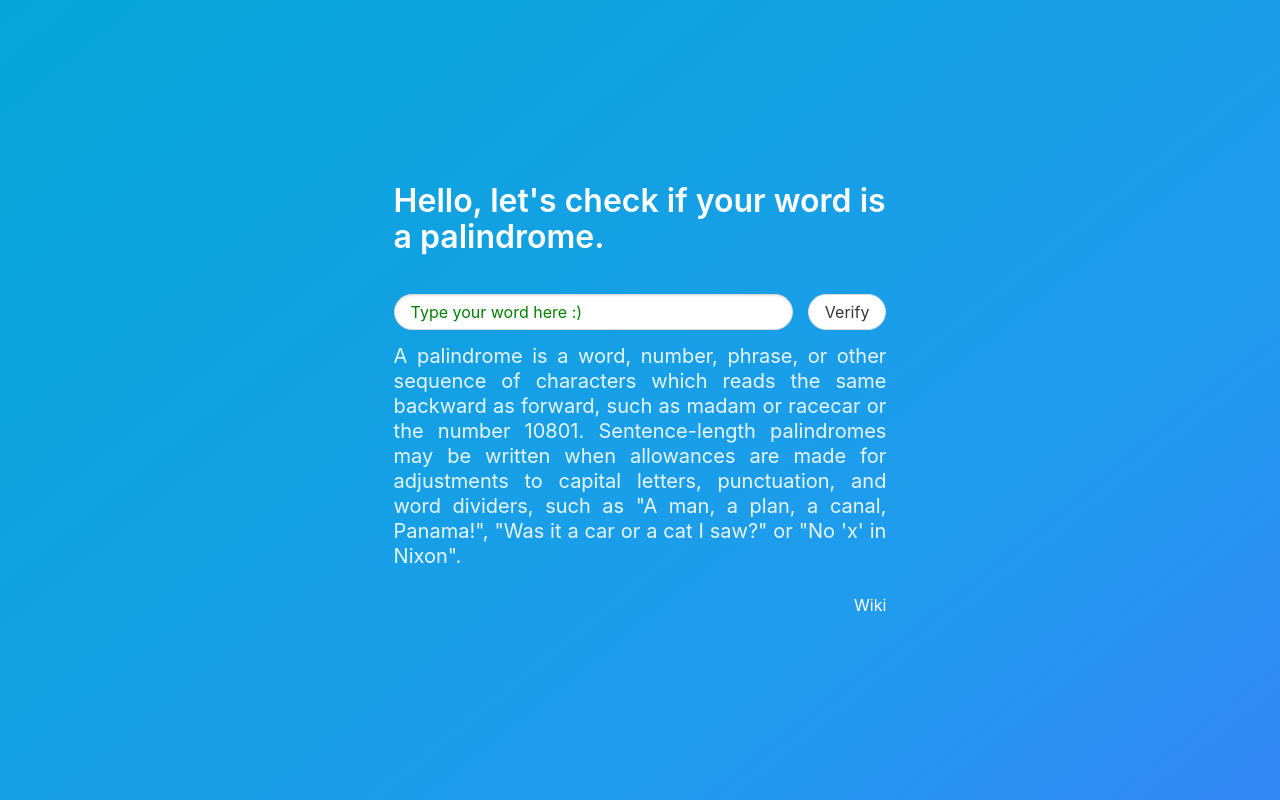
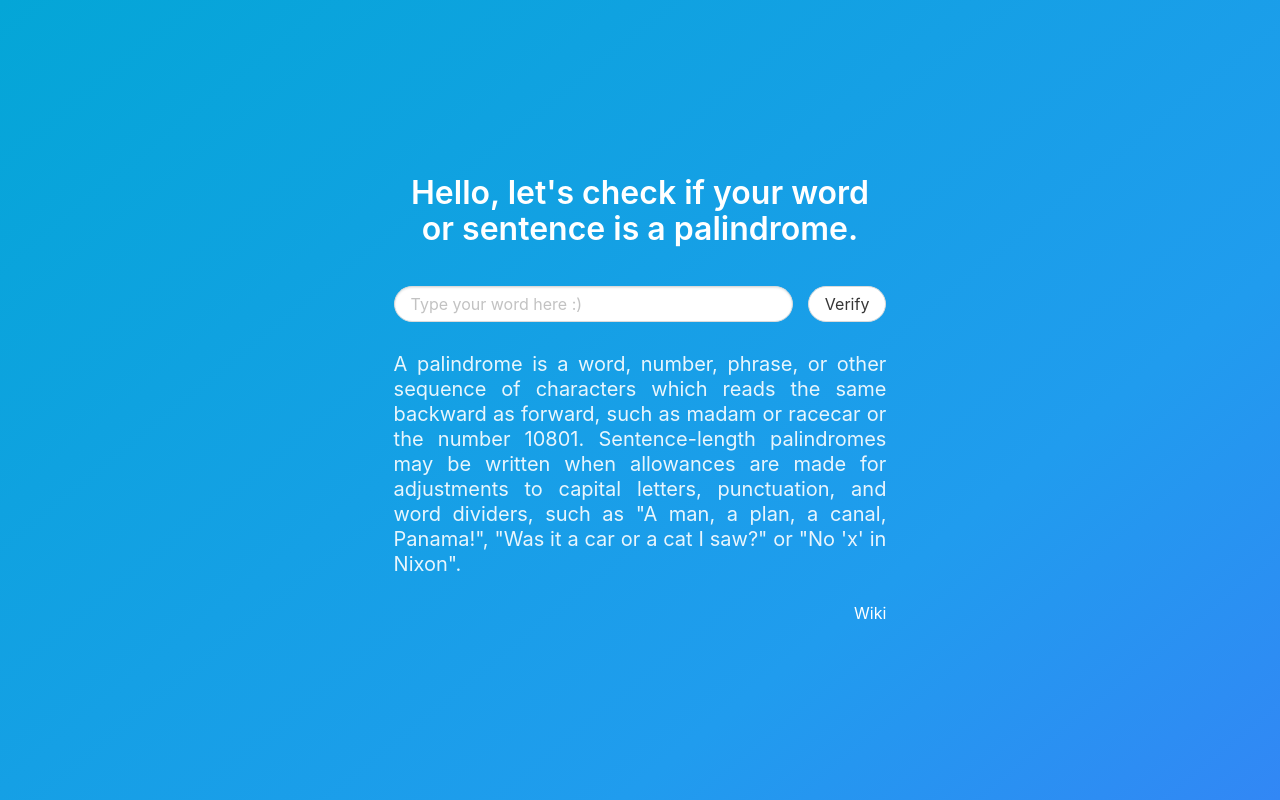
Before and after one commit to silvajohnny777/is_palindrome, a plain HTML site: page index.html in a window 1280 px wide. Drawn offline with nearby package versions, Linux system fonts and the light colour scheme.

Commit message:
is palindrome?

```diff
--- a/index.html
+++ b/index.html
@@ -6,17 +6,18 @@
     <title>Is palindrome?</title>
     <link rel="stylesheet" href="https://cdnjs.cloudflare.com/ajax/libs/bulma/0.7.5/css/bulma.min.css">
     <script defer src="https://use.fontawesome.com/releases/v5.3.1/js/all.js"></script>
+    <script defer src="./index.js"></script>
     <link rel="stylesheet" href="./style.css">
   </head>
   <body>
     <section class="main-section hero is-fullheight is-bold is-info">
         <div class="hero-body">
           <div class="container-main container">
-            <h1 class="title" id="title">
-              Hello, let's check if your word is a palindrome.
+            <h1 class="title has-text-centered" id="title">
+              Hello, let's check if your word or sentence is a palindrome.
             </h1>
-            <form class="main-section-input ">
-            <input class="input is-rounded" id="palavra1" type="text" placeholder="Type your word here :)" oninput="process(this)">
+            <form class="main-section-input">
+            <input class="main-section-input input is-rounded" id="palavra1" type="text" placeholder="Type your word here :)" oninput="process(this)">
             <a class="button is-rounded" type="submit" onclick="is_palindrome()">Verify</a>
             </form>
             <h2 class="subtitle is-5 has-text-justified">
--- a/index.js
+++ b/index.js
@@ -1,7 +1,7 @@
 function is_palindrome() {
 	let palavra1 = document.getElementById('palavra1').value;
     let palavra1_invertida = [];
-	let palavra1_nospace = palavra1.replace(/ /ig, "").toLowerCase();
+	let palavra1_nospace = palavra1.replace(/[^a-z0-9]/gi,'').toLowerCase();
 
 	for (let i = palavra1_nospace.length-1 ; i >= 0 ; i--) {
         palavra1_invertida.push(palavra1_nospace.charAt(i));
--- a/style.css
+++ b/style.css
@@ -22,11 +22,6 @@
     margin-bottom: 3%;
 }
 
-.input::placeholder {
-    color: green;
-    opacity: 1;
-  }
-
 .button {
       margin-left: 3%;
 }
```
